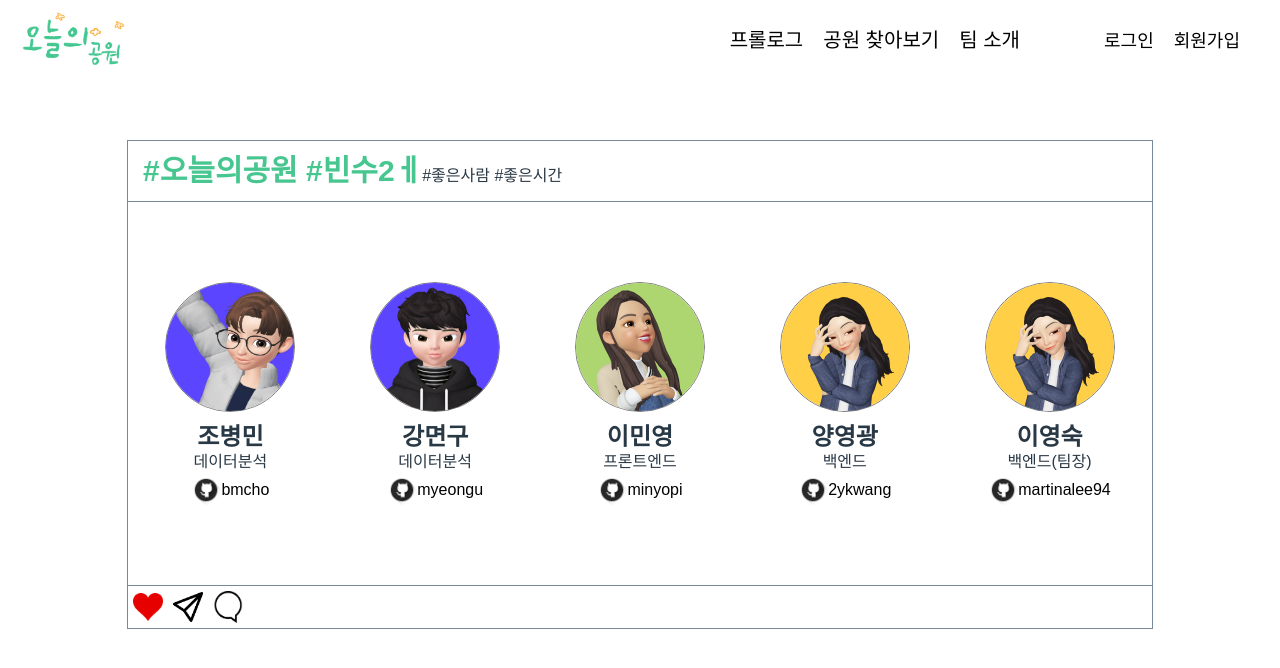
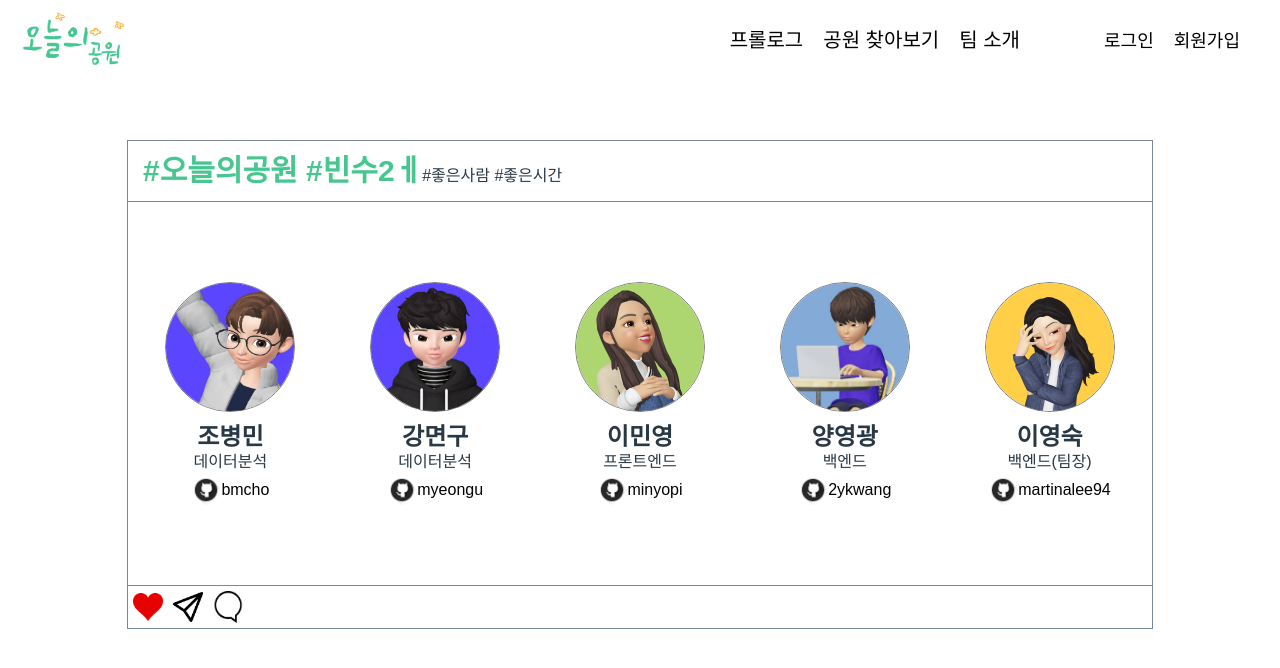
Before and after one commit to 2ykwang/today-park, a React (Create React App) app in the folder frontend/: page /teamIntro in a window 1280 px wide. Shown: the top 668 px of the page. Built offline with nearby package versions, Linux system fonts and the light colour scheme; no server answers; a web font is replaced by a local one.

Commit message:
image: 팀멤버(광) 사진 추가

```diff
--- a/frontend/src/pages/TeamIntro.js
+++ b/frontend/src/pages/TeamIntro.js
@@ -5,6 +5,7 @@ import Martina from "../image/teamIntro/martina-pic.png";
 import Myeon from "../image/teamIntro/myeongu-pic.png";
 import Bmcho from "../image/teamIntro/bmcho-pic.png";
 import Min from "../image/teamIntro/minyoung-pic.png";
+import Kwang from "../image/teamIntro/kwang-pic.png";
 import Heart from "../image/teamIntro/red-heart.png";
 import Plane from "../image/teamIntro/paper-plane.png";
 import Bubble from "../image/teamIntro/speech-bubble.png";
@@ -58,7 +59,7 @@ function TeamIntro() {
               </div>
             </li>
             <li>
-              <img className="profilePic" src={Martina} alt="profile-pic" />
+              <img className="profilePic" src={Kwang} alt="profile-pic" />
               <h2>양영광</h2>
               <p>백엔드</p>
               <div>
```
